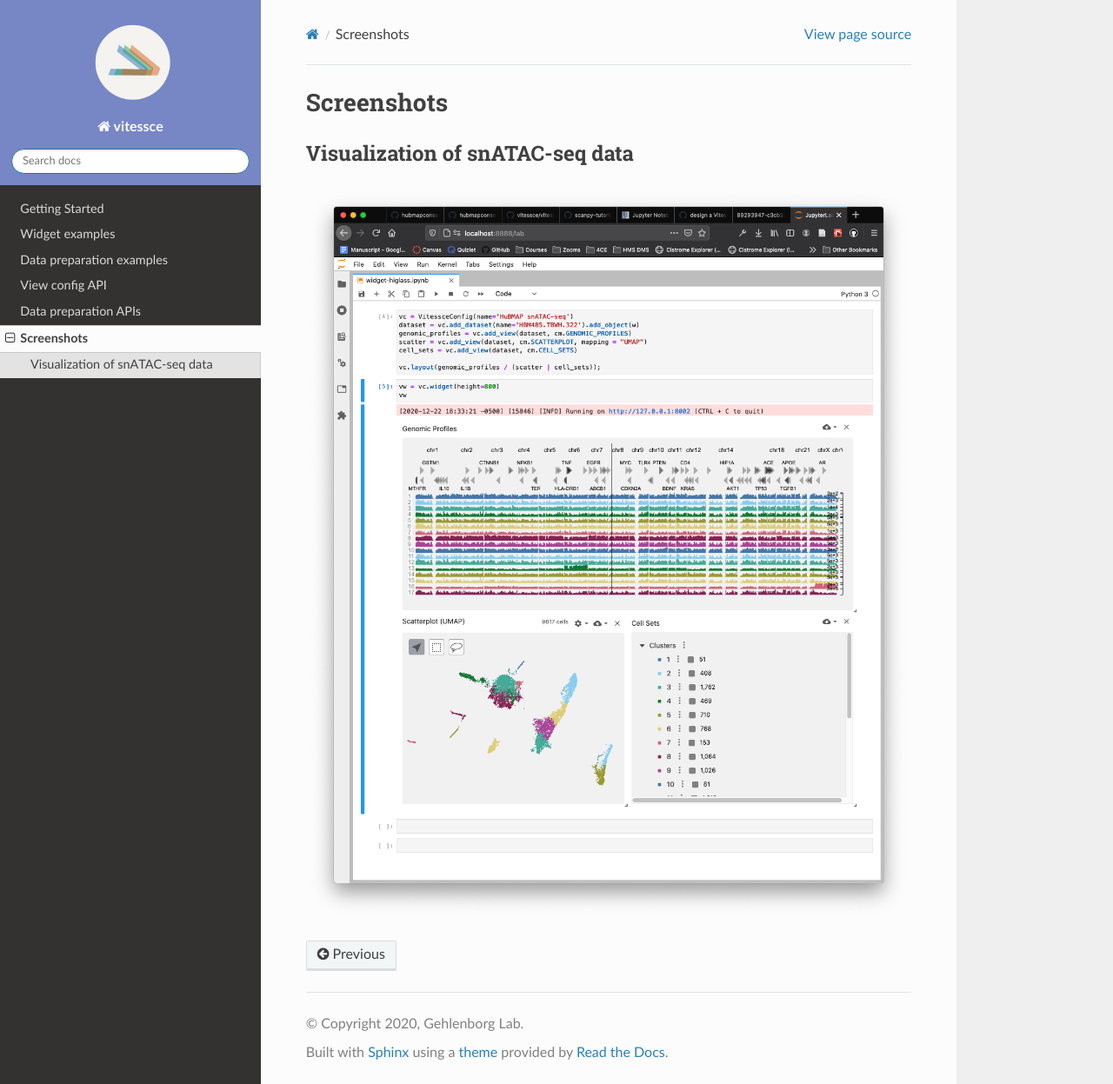
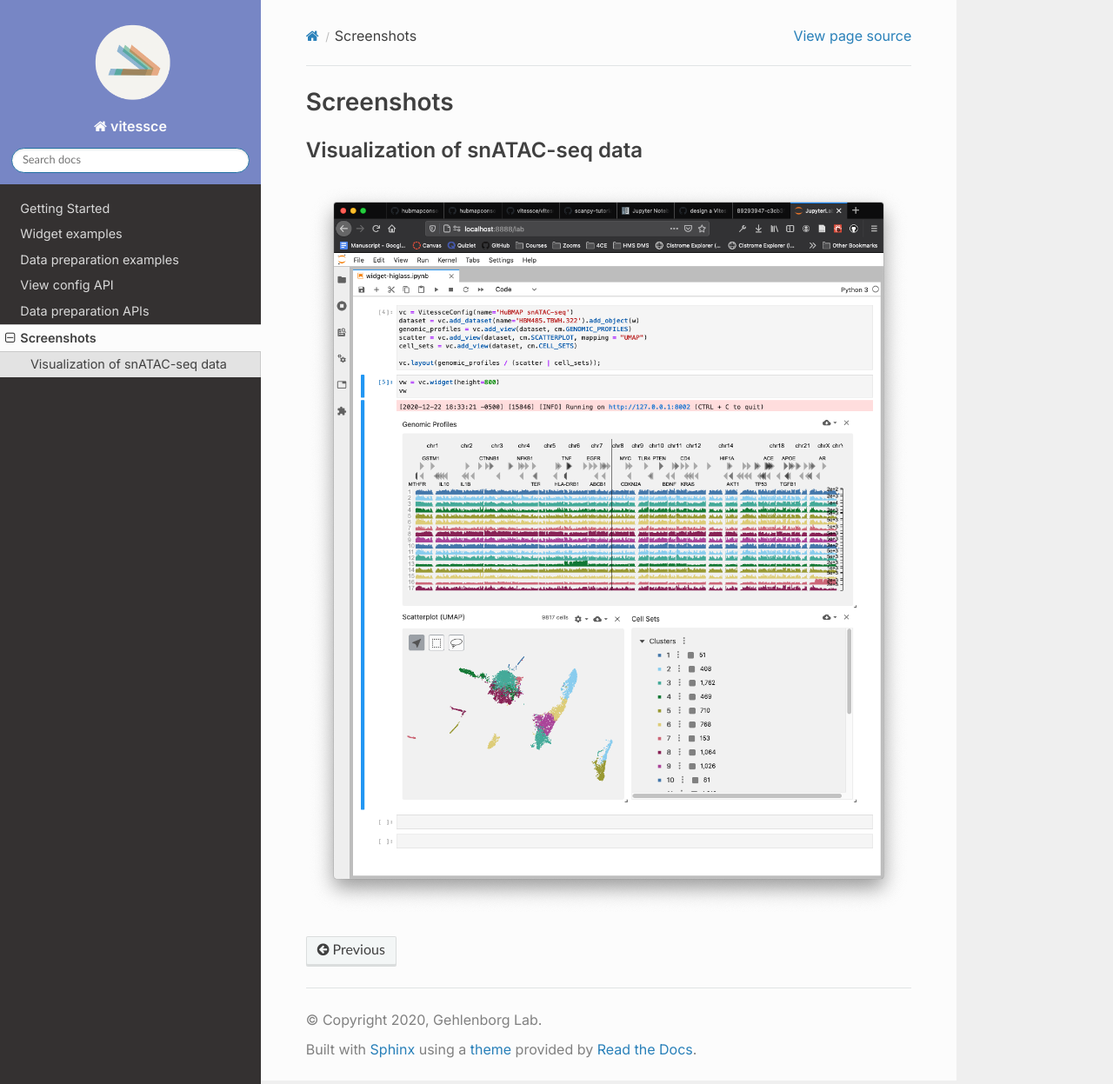
Before and after one commit to vitessce/vitessce-python, a Sphinx documentation site: the page built from docs/screenshots.rst, in a window 1280 px wide and 1247 px high. Shown: the whole window at 87% size. Built offline with Sphinx 7.4.7 and the Read the Docs theme 2.0.0, drawn with Linux system fonts in a browser that asks for light colours.

Commit message:
Update font

```diff
--- a/docs/_static/stylesheet.css
+++ b/docs/_static/stylesheet.css
@@ -1,3 +1,23 @@
+
+
+ @import url('https://fonts.googleapis.com/css2?family=Inter:wght@400;600&display=swap');
+
+ body {
+    font-weight: 400;
+    font-family: Inter,'Helvetica Neue',Arial,sans-serif;
+ }
+
+.rst-content .toctree-wrapper>p.caption,
+h1,
+h2,
+h3,
+h4,
+h5,
+h6,
+legend {
+    font-weight: 600;
+    font-family: Inter,ff-tisa-web-pro,Georgia,Arial,sans-serif;
+}
 
 .wy-side-nav-search {
     background-color: rgb(119, 134, 197);
```
